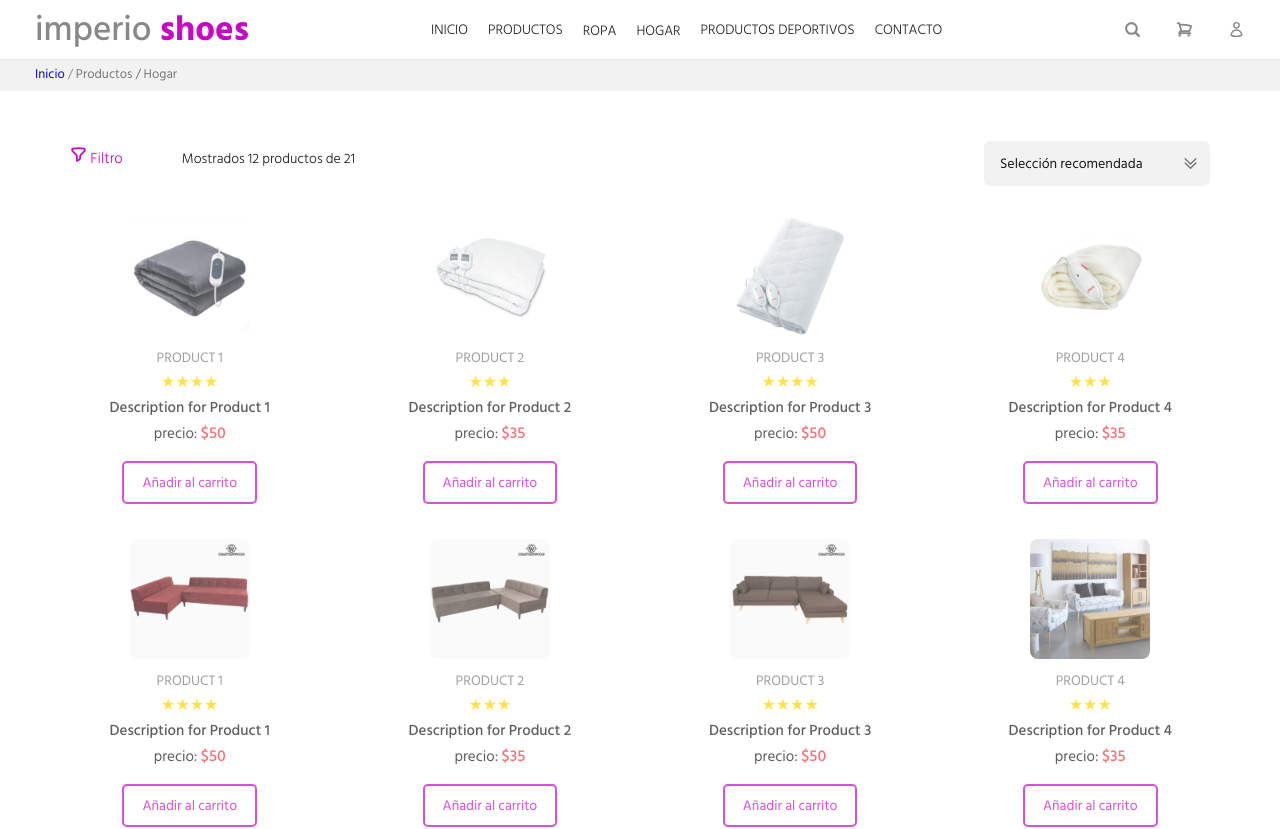
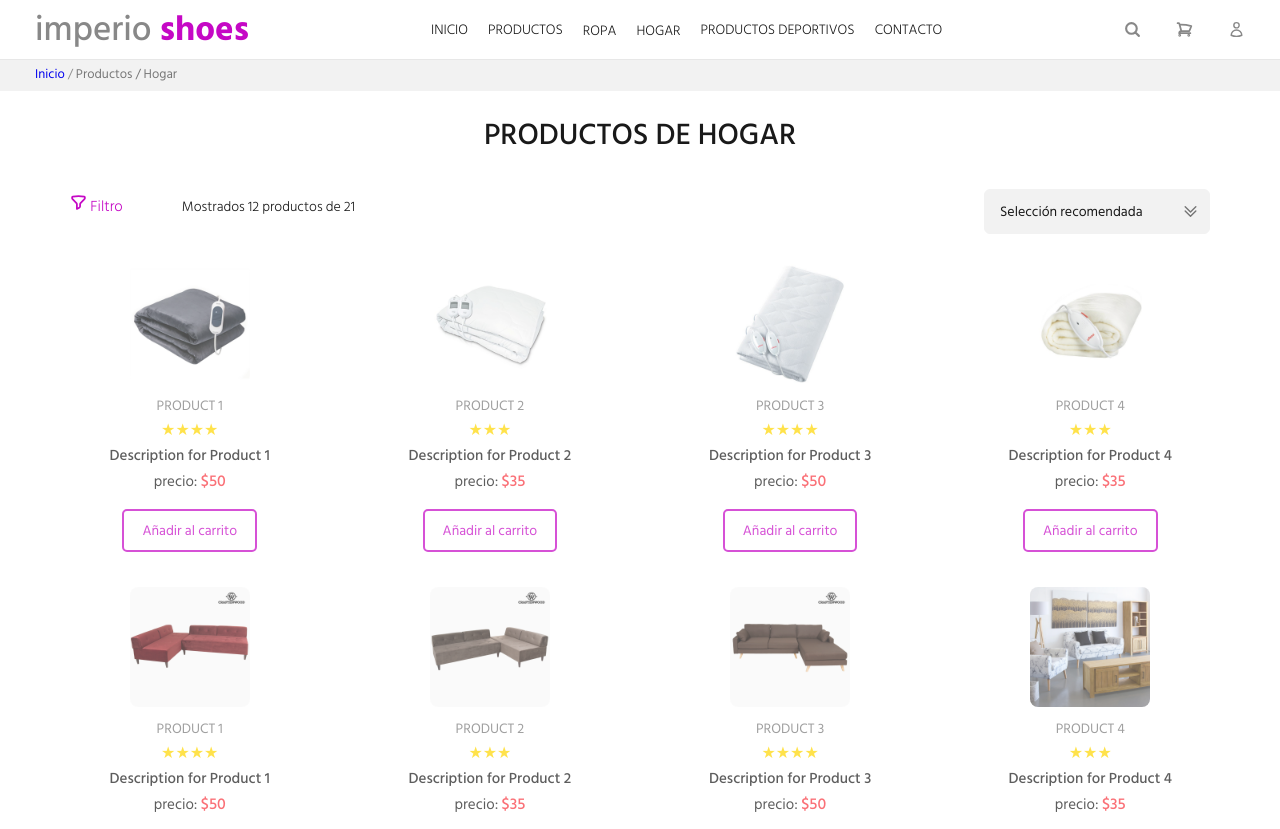
Before and after one commit to gszcode/E-commerce, a React (Vite) app: page /products/home in a window 1280 px wide. Shown: the top 829 px of the page. Built offline with nearby package versions, Linux system fonts and the light colour scheme.

Commit message:
se agrego el titulo de producto

```diff
--- a/src/page/Products/index.tsx
+++ b/src/page/Products/index.tsx
@@ -10,9 +10,10 @@ import Message from '../../components/Message'
 interface ProductsProps {
   products: Array<Product>
   page: string
+  title: string
 }
 
-const Products = ({ products, page = '' }: ProductsProps) => {
+const Products = ({ products, page = '', title }: ProductsProps) => {
   const [currentPage, setCurrentPage] = useState(0)
   const itemsPerPage = 12
   const indexOfLastProduct = (currentPage + 1) * itemsPerPage
@@ -30,6 +31,7 @@ const Products = ({ products, page = '' }: ProductsProps) => {
     <section className={styles.container}>
       <BreadCrumbs page={`Productos ${page}`} />
       <div className={styles.products_container}>
+        <h1 className={styles.title}>{title}</h1>
         <div className={styles.filters}>
           <div className={styles.filter}>
             <button title="Filtro">
```
